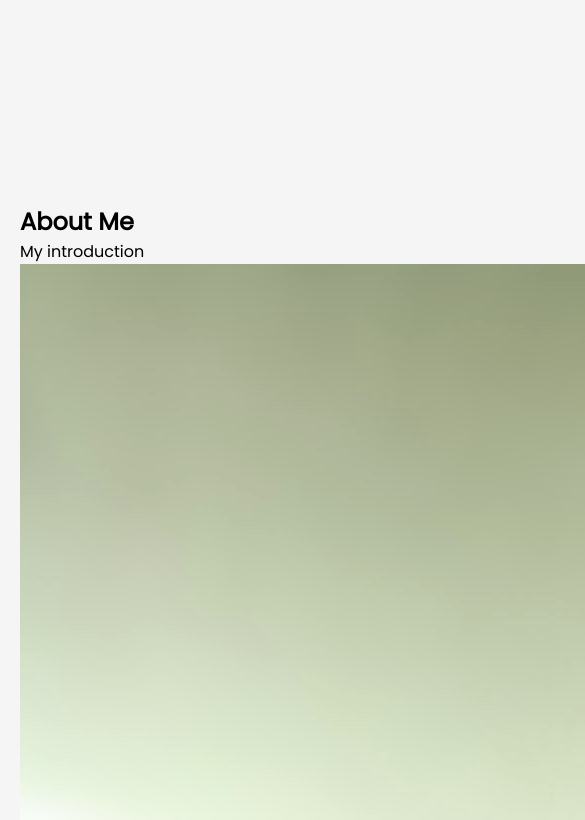
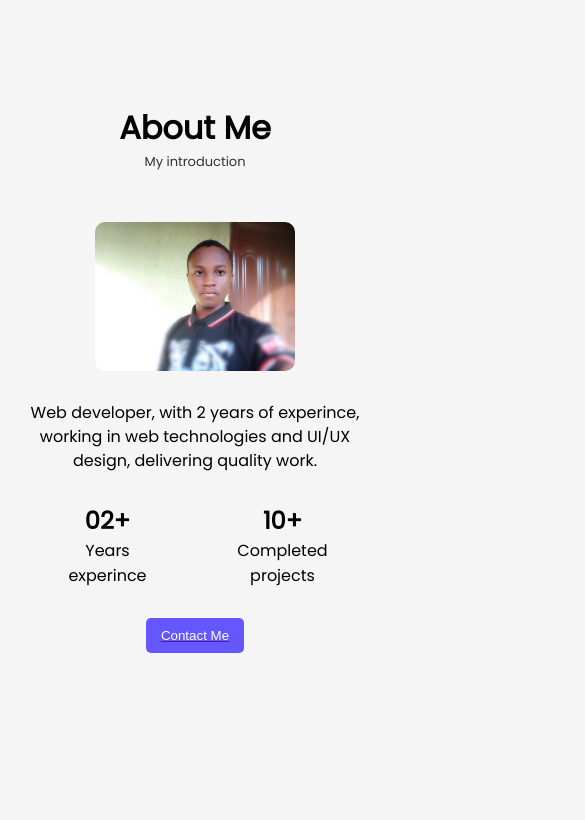
Before and after one commit to Iovan333/Portfolio, a plain HTML site: page index.html in a window 390 px wide. Shown: the part 664-1484 px from the top of the page, 585 px wide, since content can reach past the window. Drawn offline with nearby package versions, Linux system fonts and the light colour scheme.

Commit message:
update styles

```diff
--- a/css/style.css
+++ b/css/style.css
@@ -76,8 +76,53 @@ body{
     border: none;
     border-radius: 5px;
 }
+.mypic{
+    border-radius: 150px 150px 200px 200px;
+}
+/* end of main */
+
+/* about-me */
+/* .about-title */
+.tit{
+    text-align: center;
+    margin: 100px 0 50px;
+}
+.about-title{
+    font-size: 2rem;
+}
+.about-sub{
+    font-size: 13px;
+    opacity: 0.8;
+}
+.aboutme-btn{
+    padding: 10px 15px;
+    background-color: var(--secondary-color);
+    color: white;
+    border: none;
+    border-radius: 5px;
+}
+/* about-grid */
+.a-pic{
+    width: 400px;
+    border-radius: 10px;
+}
+.about-container{
+    display: grid;
+    grid-template-columns: repeat(2, 1fr);
+}
+.a-par{
+    width: 80%;
+    line-height: 1.5;
+    margin-bottom: 30px;
+}
+.about-num{
+    display: grid;
+    grid-template-columns: repeat(2, 1fr);
+    margin-bottom: 30px;
+}
 
 @media(max-width: 400px){
+    /* main */
     #main{
         display: block;
     }
@@ -101,6 +146,37 @@ body{
         position: relative;
         bottom: 470px;
         left: 100px;
+        border-radius: 150px 150px 200px 200px;
+    }
+    /* about-me */
+    #about-me{
+        position: relative;
+        bottom: 150px;
+    }
+    .tit{
+        margin: 50px 0 50px 0;
+    }
+    .about-container{
+        display: block;
+    }
+    .a-pic{
+        width: 200px;
+        margin: auto;
+        display: block;
+    }
+    .num{
+        text-align: center;
+    }
+    .exp-num{
+        text-align: center;
+    }
+    .a-par{
+        text-align: center;
+        width: 100%;
+        margin-top: 30px;
+    }
+    .aboutme-btn{
+        margin: auto;
+        display: block;
     }
 }
-/* end of main */
```
